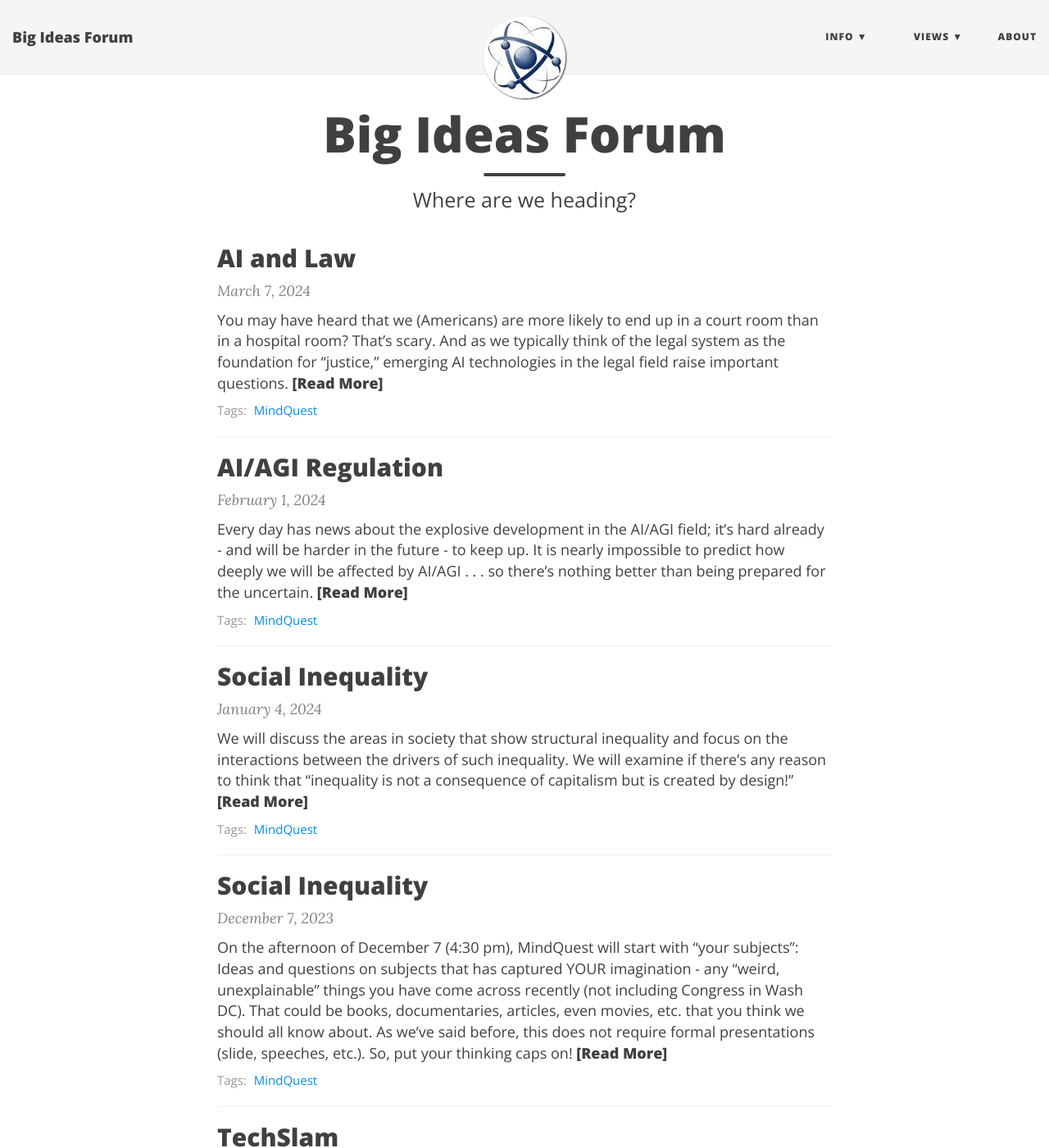
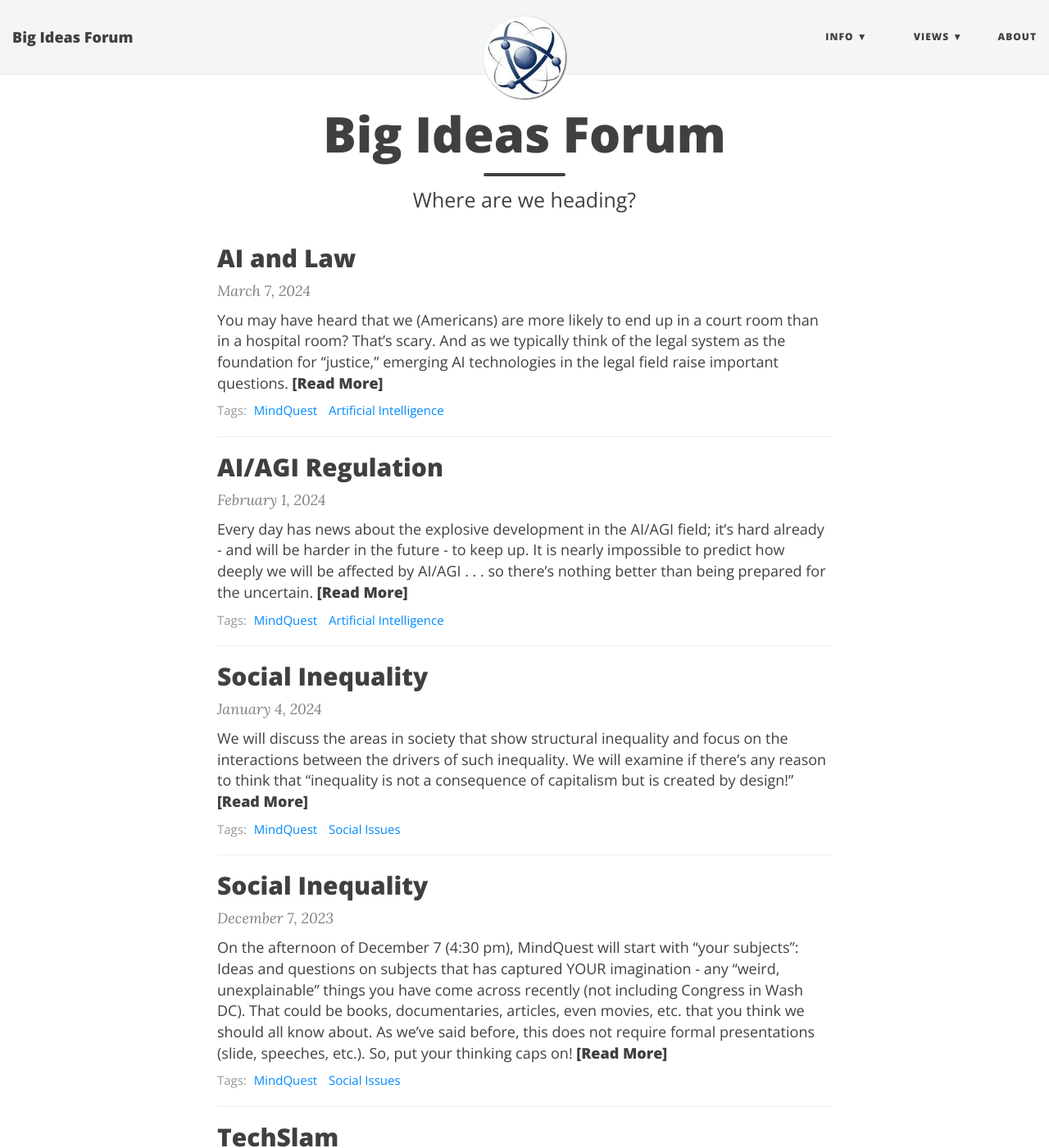
Before and after one commit to BigIdeasForum/bigideasforum.github.io, a Jekyll site: the page built from index.html, in a window 1280 px wide and 1400 px high. Shown: the whole window at 82% size. Built offline with Jekyll 4.4.1, drawn with Linux system fonts in a browser that asks for light colours; nearby versions of some CDN libraries; the list of posts is cut into pages by our own code.

Commit message:
add tags to past events

```diff
--- a/_posts/2023/2023-12-07-mindquest.md
+++ b/_posts/2023/2023-12-07-mindquest.md
@@ -2,7 +2,7 @@
 title: Social Inequality
 layout: page
 date:   2023-12-07 16:30:00
-tags: [MindQuest]
+tags: [MindQuest, Social Issues]
 bigimg: /img/social-inequality.jpg
 ---
 
--- a/_posts/2024/2024-01-04-mindquest.md
+++ b/_posts/2024/2024-01-04-mindquest.md
@@ -2,7 +2,7 @@
 title: Social Inequality
 layout: page
 date:   2024-01-04 16:30:00
-tags: [MindQuest]
+tags: [MindQuest, Social Issues]
 bigimg: /img/social-inequality.jpg
 ---
 
--- a/_posts/2024/2024-02-01-ai-reg.md
+++ b/_posts/2024/2024-02-01-ai-reg.md
@@ -2,7 +2,7 @@
 title: AI/AGI Regulation
 layout: page
 date:   2024-02-01 16:30:00
-tags: [MindQuest]
+tags: [MindQuest, Artificial Intelligence]
 bigimg: /img/ai-reg.png
 ---
 
--- a/_posts/2024/2024-03-07-ai-law.md
+++ b/_posts/2024/2024-03-07-ai-law.md
@@ -2,7 +2,7 @@
 title: AI and Law
 layout: page
 date:   2024-03-07 16:30:00
-tags: [MindQuest]
+tags: [MindQuest,Artificial Intelligence]
 bigimg: /img/ai-law.png
 ---
 
```
